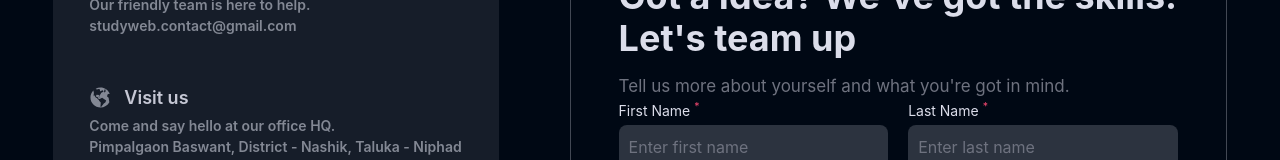
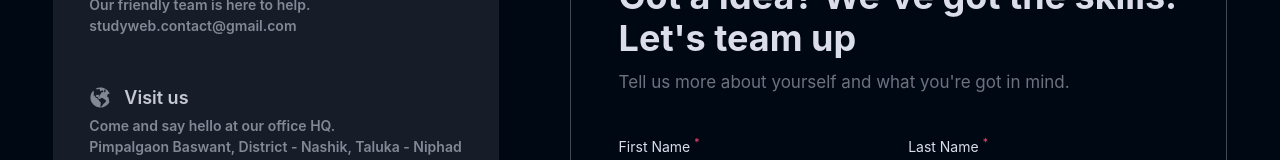
Before and after one commit to Akshay7016/StudyWeb-frontend, a React (Create React App) app: page /contact in a window 1280 px wide. Shown: the part 209-369 px from the top of the page. Built offline with nearby package versions, Linux system fonts and the light colour scheme; no server answers.

Commit message:
ContactUs Page updated

```diff
--- a/src/pages/ContactUs.js
+++ b/src/pages/ContactUs.js
@@ -72,16 +72,16 @@ const ContactUs = () => {
                     </div>
                 </div>
 
-                <div className='w-full md:w-[56%] p-9 pb-0 md:p-12 md:pb-0 bg-richblack-900 rounded-2xl border-[1px] border-richblack-600'>
+                <div className='w-full md:w-[56%] p-9 md:p-12 bg-richblack-900 rounded-2xl border-[1px] border-richblack-600'>
                     <div className='text-4xl font-bold text-richblack-25 mb-[2px]'>
                         Got a Idea? We've got the skills.
                     </div>
 
-                    <div className='text-4xl font-bold text-richblack-25 mb-4'>
+                    <div className='text-4xl font-bold text-richblack-25 mb-3'>
                         Let's team up
                     </div>
 
-                    <p className='text-[17px] text-richblack-400'>
+                    <p className='text-[17px] text-richblack-400 mb-10'>
                         Tell us more about yourself and what you're got in mind.
                     </p>
 
```
